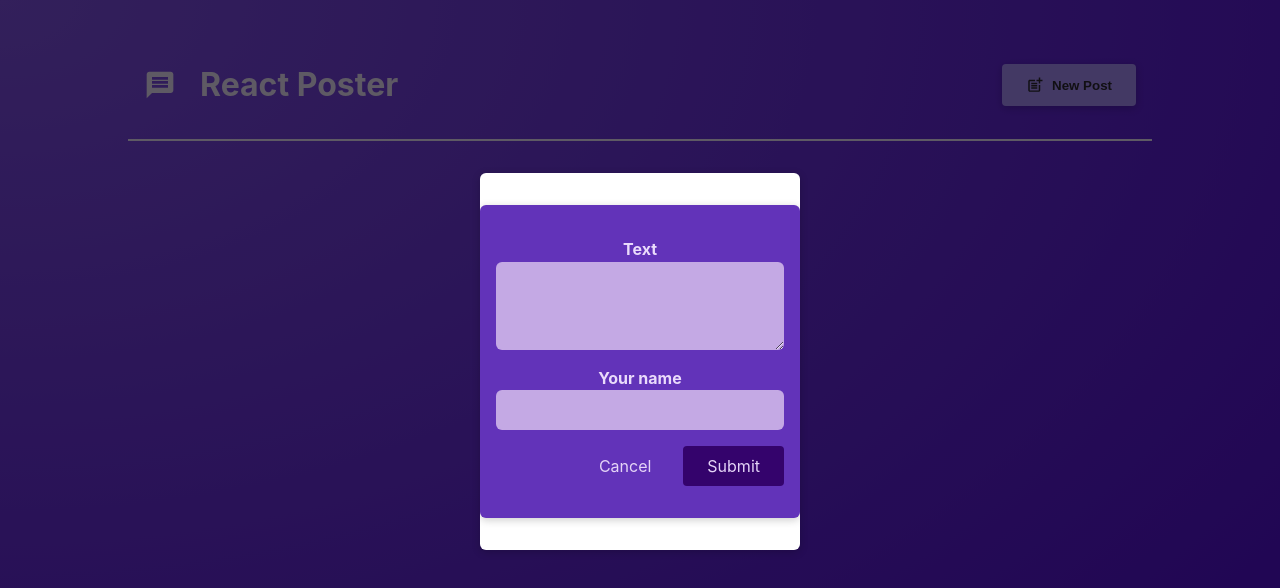
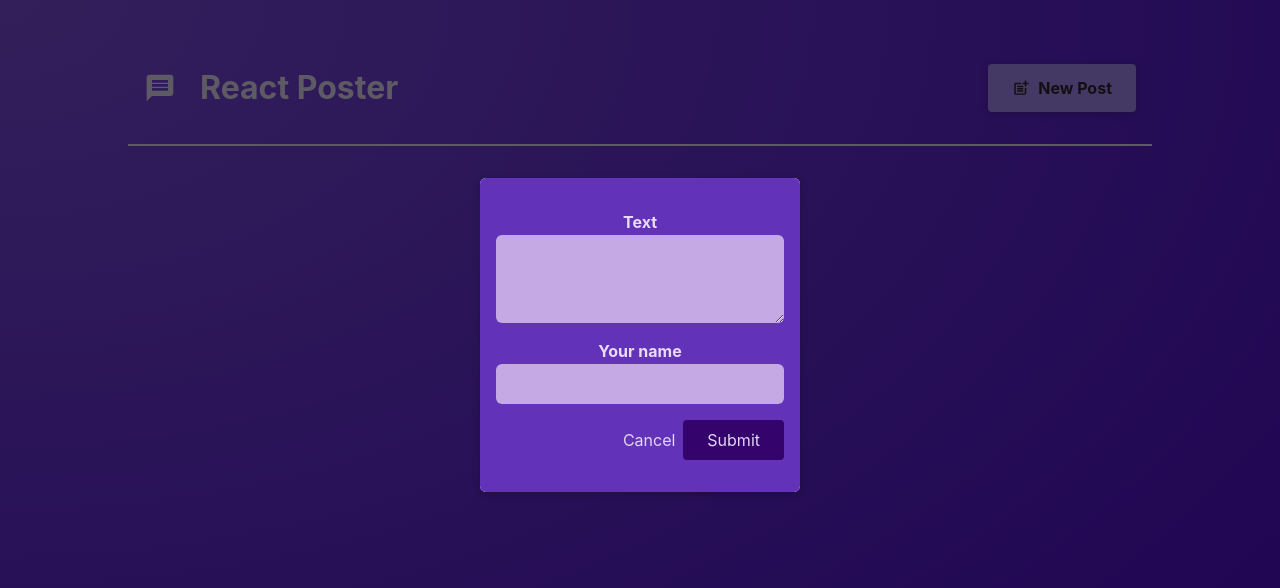
Before and after one commit to shivrajpro/react-refresher-2023, a React (Vite) app: page /create-post in a window 1280 px wide. Shown: the top 588 px of the page. Built offline with nearby package versions, Linux system fonts and the light colour scheme.

Commit message:
linking and navigating

```diff
--- a/src/components/MainHeader.jsx
+++ b/src/components/MainHeader.jsx
@@ -1,6 +1,7 @@
 import { MdPostAdd, MdMessage } from 'react-icons/md';
 
 import classes from './MainHeader.module.css';
+import { Link } from 'react-router-dom';
 
 function MainHeader({ onCreatePost }) {
   return (
@@ -10,10 +11,14 @@ function MainHeader({ onCreatePost }) {
         React Poster
       </h1>
       <p>
-        <button className={classes.button} onClick={onCreatePost}>
+        <Link to='/create-post' className={classes.button} onClick={onCreatePost}>
           <MdPostAdd size={18} />
           New Post
-        </button>
+        </Link>
+        {/* <button className={classes.button} onClick={onCreatePost}>
+          <MdPostAdd size={18} />
+          New Post
+        </button> */}
       </p>
     </header>
   );
--- a/src/components/MainHeader.module.css
+++ b/src/components/MainHeader.module.css
@@ -29,6 +29,7 @@
   box-shadow: 0 2px 8px rgba(0, 0, 0, 0.2);
   cursor: pointer;
   font-weight: bold;
+  text-decoration: none;
 }
 
 .button:hover {
--- a/src/components/Modal.jsx
+++ b/src/components/Modal.jsx
@@ -1,14 +1,19 @@
-import classes from './Modal.module.css'
+import { useNavigate } from "react-router";
+import classes from "./Modal.module.css";
 
-function Modal({children, onClose}) {
-    return (
-        <>
-            <div className={classes.backdrop} onClick={onClose} />
-            <dialog className={classes.modal} open >
-                {children}
-            </dialog>
-        </>
-    )
+function Modal({ children }) {
+  const navigate = useNavigate();
+  function closeHandler() {
+    navigate("..");
+  }
+  return (
+    <>
+      <div className={classes.backdrop} onClick={closeHandler} />
+      <dialog className={classes.modal} open>
+        {children}
+      </dialog>
+    </>
+  );
 }
 
 export default Modal;
--- a/src/routes/NewPost.jsx
+++ b/src/routes/NewPost.jsx
@@ -1,6 +1,8 @@
 import { useState } from "react";
 import Modal from '../components/Modal';
 import classes from "./NewPost.module.css";
+import { Link } from "react-router-dom";
+
 function NewPost({ onCancel, onAddPost }) {
   const [enteredBody, setEnteredBody] = useState("");
   const [enteredAuthor, setEnteredAuthor] = useState("");
@@ -46,9 +48,9 @@ function NewPost({ onCancel, onAddPost }) {
             />
           </p>
           <p className={classes.actions}>
-            <button type="button" onClick={onCancel}>
+            <Link to='..' >
               Cancel
-            </button>
+            </Link>
             <button>Submit</button>
           </p>
         </form>
--- a/src/routes/NewPost.module.css
+++ b/src/routes/NewPost.module.css
@@ -2,9 +2,6 @@
   background-color: #6233b9;
   padding: 1rem;
   width: 20rem;
-  margin: 2rem auto;
-  border-radius: 6px;
-  box-shadow: 0 2px 8px rgba(0, 0, 0, 0.2);
 }
 
 .form label {
@@ -29,6 +26,7 @@
 .actions {
   display: flex;
   justify-content: flex-end;
+  align-items: center;
   gap: 0.5rem;
 }
 
@@ -46,10 +44,12 @@
   background-color: #23014a;
 }
 
-.actions button[type="button"] {
+.actions a {
   background-color: transparent;
+  text-decoration: none;
+  color: #e5d5f7;
 }
 
-.actions button[type="button"]:hover {
+.actions a:hover {
   color: #d1bee6;
 }
```
